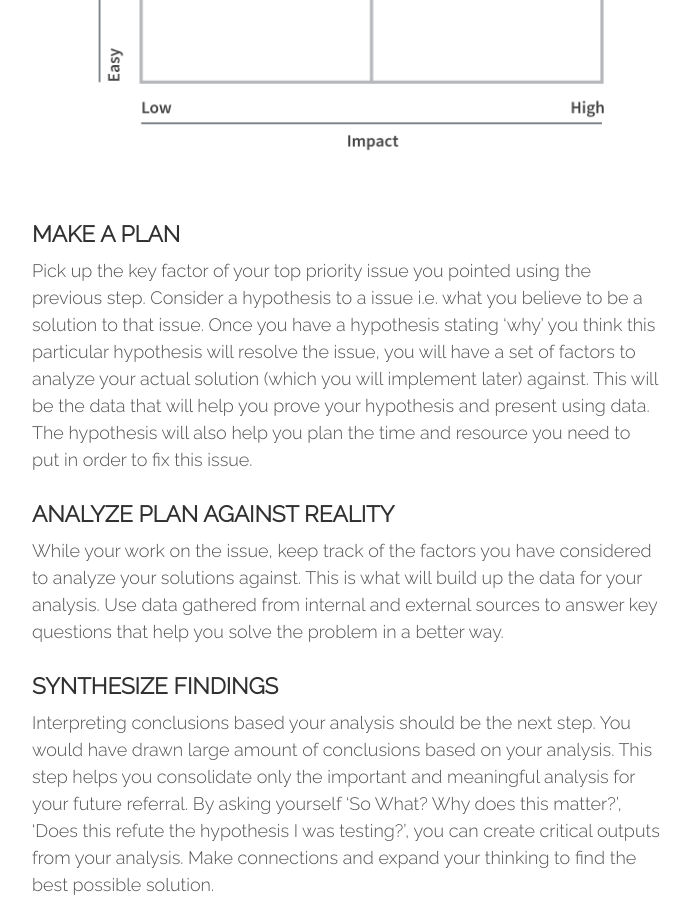
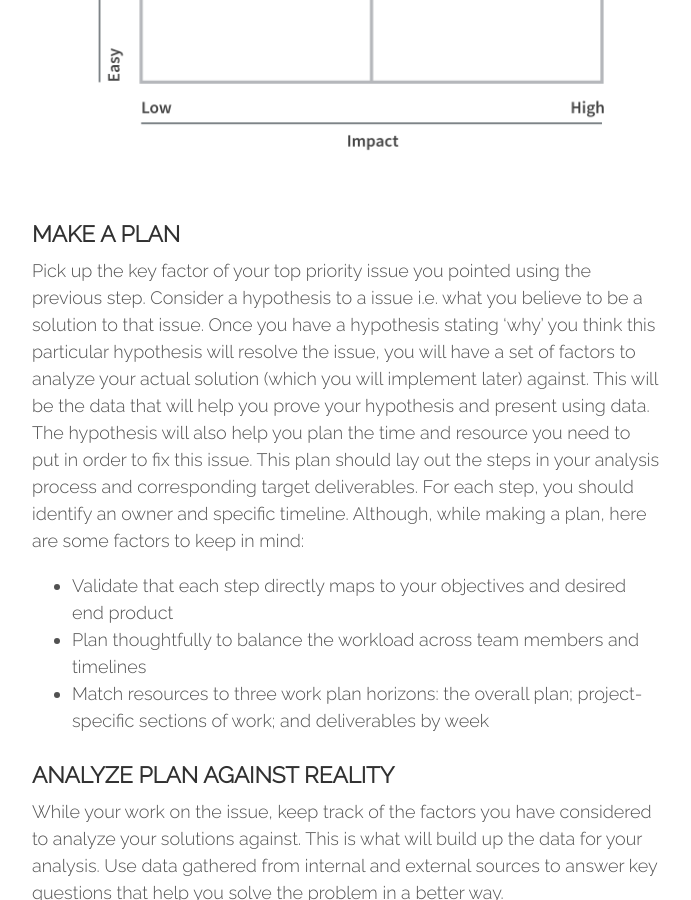
Before and after one commit to kaizer1v/kaizer1v.github.io, a Jekyll site: the page built from _posts/2016-05-28-problem-solving.md, in a window 1280 px wide and 900 px high, scrolled down 3060 px. Shown: the whole window, without its empty margins (293-984 px from the left). Built offline with Jekyll 4.4.1, drawn with Linux system fonts in a browser that asks for light colours; nearby versions of some CDN libraries.

Commit message:
Make a plan details
added a few tips

```diff
--- a/_posts/2016-05-28-problem-solving.md
+++ b/_posts/2016-05-28-problem-solving.md
@@ -49,7 +49,11 @@ Remember, problem solving is not about addressing all the factors influencing th
 ![Prioritizing Issues](/assets/prioritize.png)
 
 ### MAKE A PLAN
-Pick up the key factor of your top priority issue you pointed using the previous step. Consider a hypothesis to a issue i.e. what you believe to be a solution to that issue. Once you have a hypothesis stating 'why' you think this particular hypothesis will resolve the issue, you will have a set of factors to analyze your actual solution (which you will implement later) against. This will be the data that will help you prove your hypothesis and present using data. The hypothesis will also help you plan the time and resource you need to put in order to fix this issue.
+Pick up the key factor of your top priority issue you pointed using the previous step. Consider a hypothesis to a issue i.e. what you believe to be a solution to that issue. Once you have a hypothesis stating 'why' you think this particular hypothesis will resolve the issue, you will have a set of factors to analyze your actual solution (which you will implement later) against. This will be the data that will help you prove your hypothesis and present using data. The hypothesis will also help you plan the time and resource you need to put in order to fix this issue. This plan should lay out the steps in your analysis process and corresponding target deliverables. For each step, you should identify an owner and specific timeline. Although, while making a plan, here are some factors to keep in mind:
+
+- Validate that each step directly maps to your objectives and desired end product
+- Plan thoughtfully to balance the workload across team members and timelines
+- Match resources to three work plan horizons: the overall plan; project-specific sections of work; and deliverables by week
 
 ### ANALYZE PLAN AGAINST REALITY
 While your work on the issue, keep track of the factors you have considered to analyze your solutions against. This is what will build up the data for your analysis. Use data gathered from internal and external sources to answer key questions that help you solve the problem in a better way.
```
